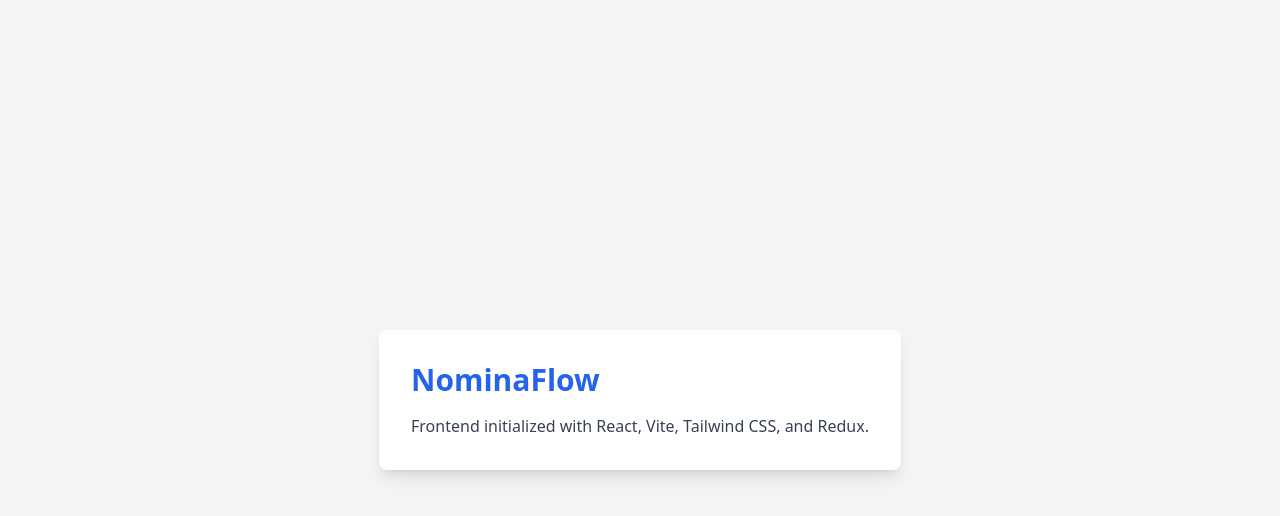
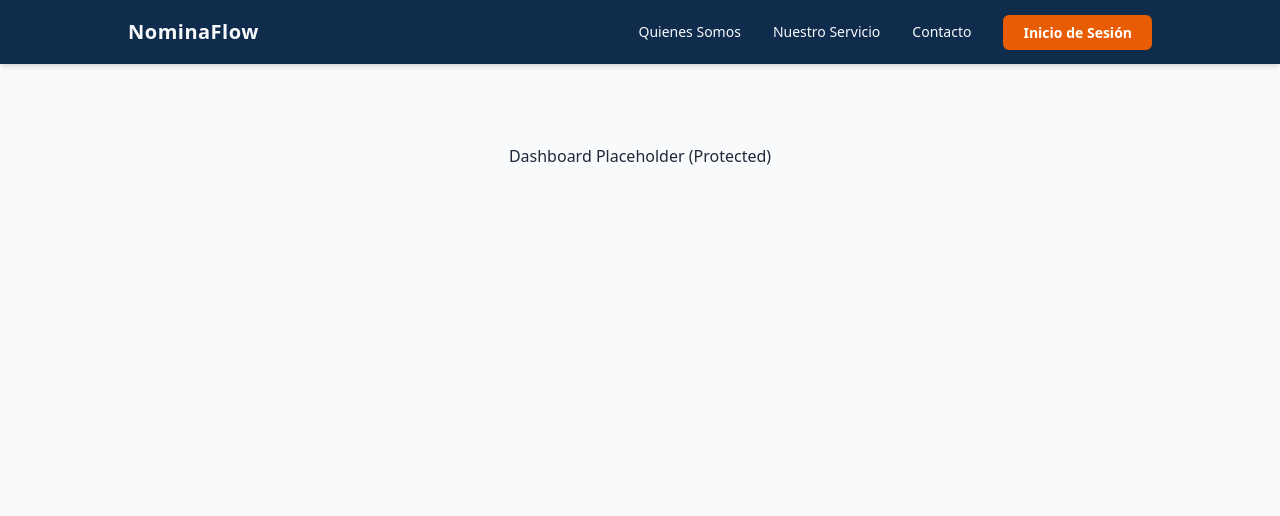
Before and after one commit to CarlosV319/NominaFlow, a React (Vite) app in the folder client/: page /dashboard in a window 1280 px wide. Shown: the top 516 px of the page. Built offline with nearby package versions, Linux system fonts and the light colour scheme.

Commit message:
feat: set up initial React client application with basic routing and a responsive navigation bar.

```diff
--- a/client/index.html
+++ b/client/index.html
@@ -1,13 +1,16 @@
 <!doctype html>
 <html lang="en">
+
 <head>
   <meta charset="UTF-8" />
   <link rel="icon" type="image/svg+xml" href="/vite.svg" />
   <meta name="viewport" content="width=device-width, initial-scale=1.0" />
-    <title>client</title>
+  <title>NominaFlow</title>
 </head>
+
 <body>
   <div id="root"></div>
   <script type="module" src="/src/main.jsx"></script>
 </body>
+
 </html>
--- a/client/src/App.jsx
+++ b/client/src/App.jsx
@@ -1,17 +1,41 @@
 import React from 'react';
+import { BrowserRouter as Router, Routes, Route } from 'react-router-dom';
+import Navbar from './components/layout/Navbar';
+
+// Placeholder Pages (Temporary)
+const Home = () => (
+  <div className="layout-container py-20 text-center">
+    <h1 className="text-4xl font-bold text-brand-primary mb-4">Simplifica tu Nómina</h1>
+    <p className="text-xl text-gray-600">Gestión eficiente para empresas modernas.</p>
+  </div>
+);
+
+const Login = () => <div className="layout-container py-20 text-center">Login Page Placeholder</div>;
+const Dashboard = () => <div className="layout-container py-20 text-center">Dashboard Placeholder (Protected)</div>;
+const Services = () => <div className="layout-container py-20 text-center">Nuestros Servicios</div>;
+const Contact = () => <div className="layout-container py-20 text-center">Contacto</div>;
+const About = () => <div className="layout-container py-20 text-center">Quienes Somos</div>;
 
 function App() {
   return (
-    <div className="min-h-screen bg-gray-100 flex items-center justify-center">
-      <div className="bg-white p-8 rounded-lg shadow-lg">
-        <h1 className="text-3xl font-bold text-blue-600 mb-4">
-          NominaFlow
-        </h1>
-        <p className="text-gray-700">
-          Frontend initialized with React, Vite, Tailwind CSS, and Redux.
-        </p>
+    <Router>
+      <div className="min-h-screen bg-brand-bg font-sans text-gray-800">
+        <Navbar />
+        <main>
+          <Routes>
+            <Route path="/" element={<Home />} />
+            <Route path="/login" element={<Login />} />
+            <Route path="/dashboard" element={<Dashboard />} />
+            <Route path="/services" element={<Services />} />
+            <Route path="/contact" element={<Contact />} />
+            <Route path="/about" element={<About />} />
+
+            {/* Fallback */}
+            <Route path="*" element={<div className="text-center py-20">404 Not Found</div>} />
+          </Routes>
+        </main>
       </div>
-    </div>
+    </Router>
   );
 }
 
--- /dev/null
+++ b/client/src/components/layout/Navbar.jsx
@@ -0,0 +1,143 @@
+import React, { useState } from 'react';
+import { Link, useNavigate } from 'react-router-dom';
+import { useAppSelector, useAppDispatch } from '../../hooks/useRedux';
+import { logout } from '../../store/slices/authSlice';
+
+const Navbar = () => {
+    const [isOpen, setIsOpen] = useState(false);
+    const { isAuthenticated, user } = useAppSelector((state) => state.auth);
+    const dispatch = useAppDispatch();
+    const navigate = useNavigate();
+
+    const handleLogout = () => {
+        dispatch(logout());
+        navigate('/login');
+        setIsOpen(false);
+    };
+
+    const toggleMenu = () => setIsOpen(!isOpen);
+
+    const navLinks = [
+        { name: 'Quienes Somos', path: '/about' },
+        { name: 'Nuestro Servicio', path: '/services' },
+        { name: 'Contacto', path: '/contact' },
+    ];
+
+    return (
+        <nav className="bg-brand-primary text-brand-bg shadow-md sticky top-0 z-50">
+            <div className="layout-container h-16 flex items-center justify-between">
+
+                {/* Logo */}
+                <Link to="/" className="text-xl font-bold tracking-wide hover:text-brand-secondary transition-colors duration-300">
+                    NominaFlow
+                </Link>
+
+                {/* Desktop Menu */}
+                <div className="hidden md:flex items-center space-x-8">
+                    {navLinks.map((link) => (
+                        <Link
+                            key={link.name}
+                            to={link.path}
+                            className="text-sm font-medium hover:text-brand-secondary transition-colors duration-300"
+                        >
+                            {link.name}
+                        </Link>
+                    ))}
+
+                    {/* Auth Buttons Desktop */}
+                    <div className="ml-4">
+                        {isAuthenticated ? (
+                            <div className="flex items-center space-x-4">
+                                <span className="text-xs opacity-80">Hola, {user?.firstName}</span>
+                                <Link
+                                    to="/dashboard"
+                                    className="bg-brand-secondary text-white px-4 py-2 rounded-md text-sm font-semibold hover:bg-opacity-90 transition shadow-sm"
+                                >
+                                    Ir al Dashboard
+                                </Link>
+                                <button
+                                    onClick={handleLogout}
+                                    className="text-sm border border-brand-bg/30 px-3 py-2 rounded-md hover:bg-white/10 transition"
+                                >
+                                    Salir
+                                </button>
+                            </div>
+                        ) : (
+                            <Link
+                                to="/login"
+                                className="bg-brand-secondary text-white px-5 py-2 rounded-md text-sm font-semibold hover:bg-opacity-90 transition shadow-sm transform hover:-translate-y-0.5"
+                            >
+                                Inicio de Sesión
+                            </Link>
+                        )}
+                    </div>
+                </div>
+
+                {/* Mobile Menu Button (Hamburger) */}
+                <div className="md:hidden flex items-center">
+                    <button onClick={toggleMenu} className="focus:outline-none text-brand-bg">
+                        {isOpen ? (
+                            // X Icon
+                            <svg className="w-6 h-6" fill="none" stroke="currentColor" viewBox="0 0 24 24" xmlns="http://www.w3.org/2000/svg">
+                                <path strokeLinecap="round" strokeLinejoin="round" strokeWidth={2} d="M6 18L18 6M6 6l12 12" />
+                            </svg>
+                        ) : (
+                            // Hamburger Icon
+                            <svg className="w-6 h-6" fill="none" stroke="currentColor" viewBox="0 0 24 24" xmlns="http://www.w3.org/2000/svg">
+                                <path strokeLinecap="round" strokeLinejoin="round" strokeWidth={2} d="M4 6h16M4 12h16M4 18h16" />
+                            </svg>
+                        )}
+                    </button>
+                </div>
+            </div>
+
+            {/* Mobile Menu Dropdown */}
+            {isOpen && (
+                <div className="md:hidden bg-brand-primary border-t border-brand-bg/10 absolute w-full left-0">
+                    <div className="px-5 pt-4 pb-6 space-y-3 flex flex-col">
+                        {navLinks.map((link) => (
+                            <Link
+                                key={link.name}
+                                to={link.path}
+                                onClick={() => setIsOpen(false)}
+                                className="block text-base font-medium hover:text-brand-secondary transition"
+                            >
+                                {link.name}
+                            </Link>
+                        ))}
+                        <div className="border-t border-brand-bg/10 pt-4 mt-2">
+                            {isAuthenticated ? (
+                                <div className="flex flex-col space-y-3">
+                                    <span className="text-sm opacity-80 mb-1">Usuario: {user?.firstName}</span>
+                                    <Link
+                                        to="/dashboard"
+                                        onClick={() => setIsOpen(false)}
+                                        className="bg-brand-secondary text-white px-4 py-2 rounded-md text-center font-semibold"
+                                    >
+                                        Ir al Dashboard
+                                    </Link>
+                                    <button
+                                        onClick={handleLogout}
+                                        className="text-left py-2 hover:text-brand-secondary"
+                                    >
+                                        Cerrar Sesión
+                                    </button>
+                                </div>
+                            ) : (
+                                <Link
+                                    to="/login"
+                                    onClick={() => setIsOpen(false)}
+                                    className="bg-brand-secondary text-white px-4 py-2 rounded-md text-center font-semibold block w-full"
+                                >
+                                    Inicio de Sesión
+                                </Link>
+                            )}
+                        </div>
+                    </div>
+                </div>
+            )}
+        </nav>
+    );
+};
+
+export default Navbar;
```
Lines whose indentation alone changed are shown as unchanged.
